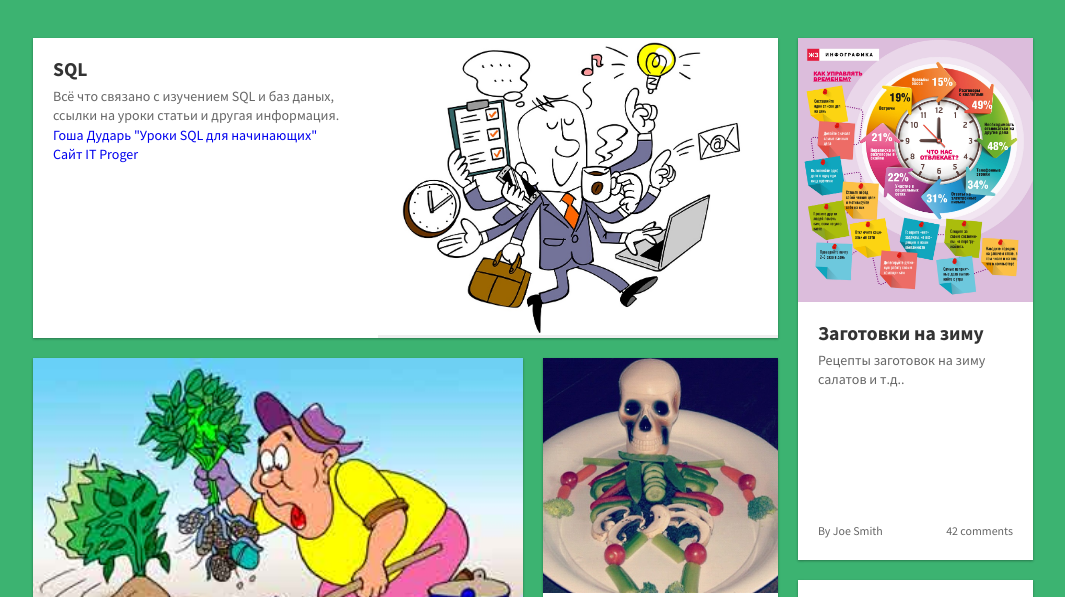
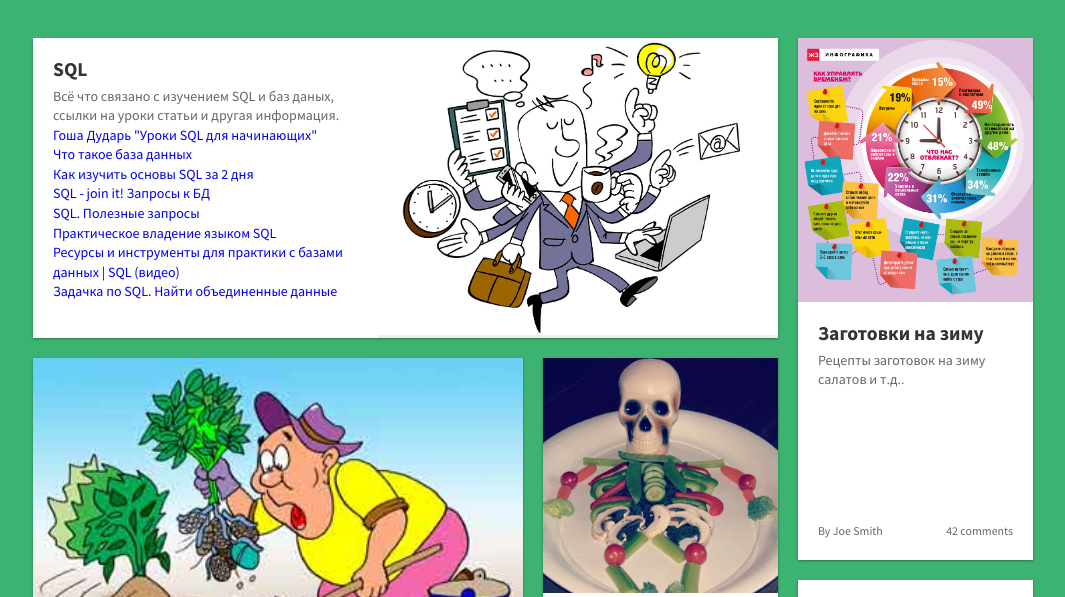
Before and after one commit to vitek74/flexbox, a plain HTML site: page index_4.html in a window 1280 px wide. Shown: the part 126-723 px from the top of the page, without its empty margins (107-1172 px from the left). Drawn offline with nearby package versions, Linux system fonts and the light colour scheme.

Commit message:
Update index_4.html

```diff
--- a/index_4.html
+++ b/index_4.html
@@ -33,7 +33,13 @@
                     <p class="article-content">
                         Всё что связано с изучением SQL и баз даных, ссылки на уроки статьи и другая информация.
                         <a href="https://youtu.be/BfaKBs_eQXw">Гоша Дударь "Уроки SQL для начинающих"</a><br>
-                        <a href="https://itproger.com/course/sql/2">Сайт IT Proger</a>
+                        <a href="https://habr.com/ru/post/555760/">Что такое база данных</a><br>
+                        <a href="https://habr.com/ru/post/555760/">Как изучить основы SQL за 2 дня</a><br>
+                        <a href="https://okiseleva.blogspot.com/2012/01/sql-join-it.html">SQL - join it! Запросы к БД</a><br>
+                        <a href="https://okiseleva.blogspot.com/2017/03/sql.html">SQL. Полезные запросы</a><br>
+                        <a href="https://www.sql-ex.ru/">Практическое владение языком SQL</a><br>
+                        <a href="https://okiseleva.blogspot.com/2021/05/sql.html">Ресурсы и инструменты для практики с базами данных | SQL (видео)</a><br>
+                        <a href="http://okiseleva.blogspot.com/2017/06/sql.html">Задачка по SQL. Найти объединенные данные</a><br>
                     </p>
 
 
```
